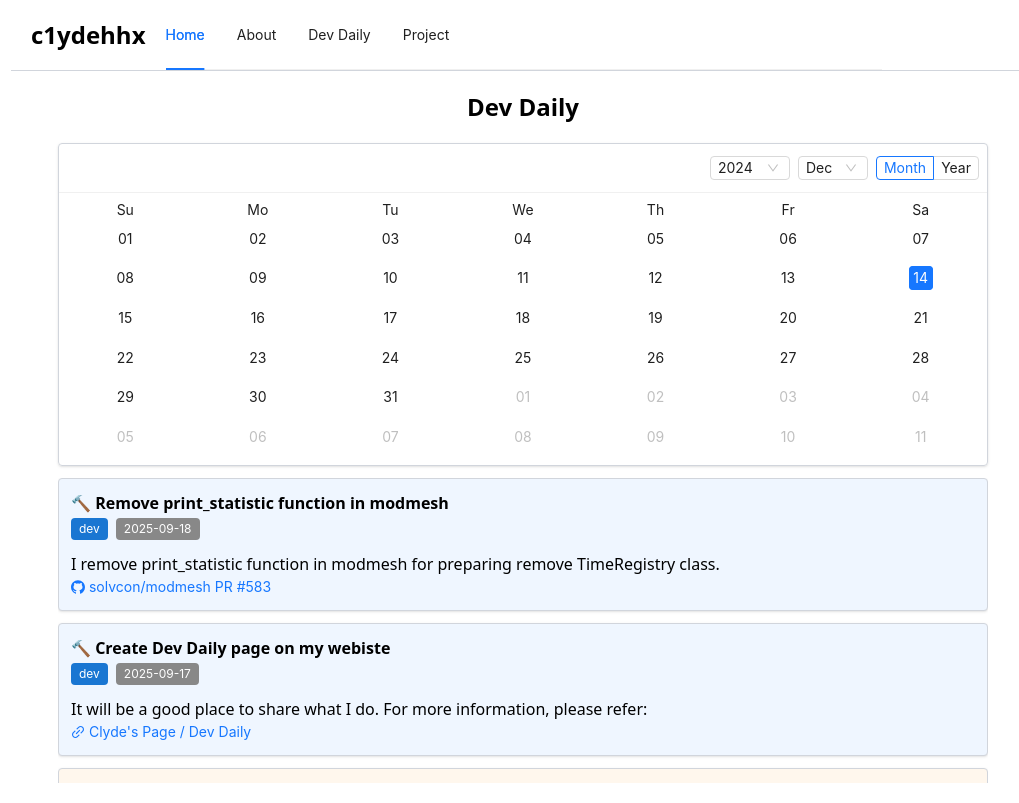
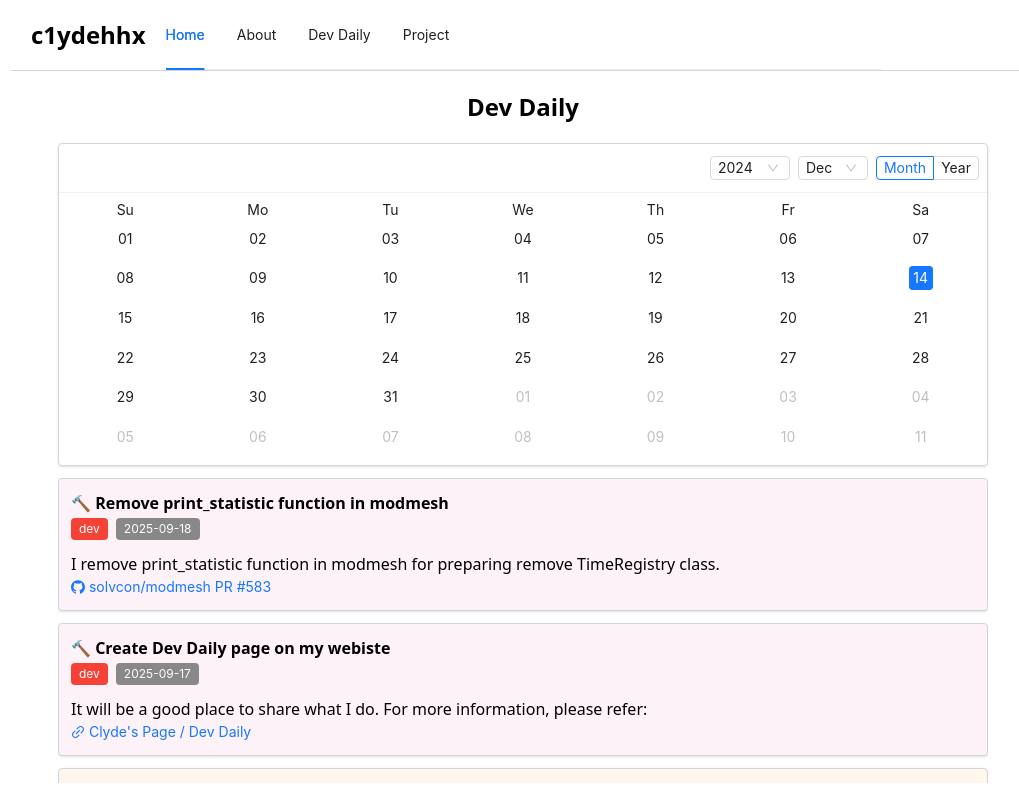
Before and after one commit to c1ydehhx/c1ydehhx.github.io, a React (Vite) app: page /#/DevDaily in a window 1280 px wide. Shown: the whole page, without its empty margins (117-1136 px from the left). Built offline with nearby package versions, Linux system fonts and the light colour scheme.

Commit message:
Background color

```diff
--- a/src/DevDaily.tsx
+++ b/src/DevDaily.tsx
@@ -9,14 +9,14 @@ export const DevDaily = () => {
 
     const bgColor = (topic: string) => {
         if(topic == "dev"){
-            return "bg-blue-50"
+            return "bg-pink-50"
         }else if(topic == "talk"){
             return "bg-orange-50"
         }
     }
     const tagColor = (topic: string) => {
         if(topic == "dev"){
-            return "#1976D2"
+            return "#F44336"
         }else if(topic == "talk"){
             return "#F57C00"
         }
```
